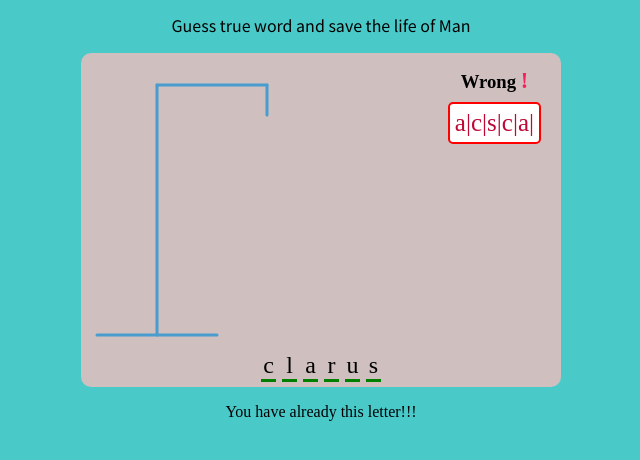
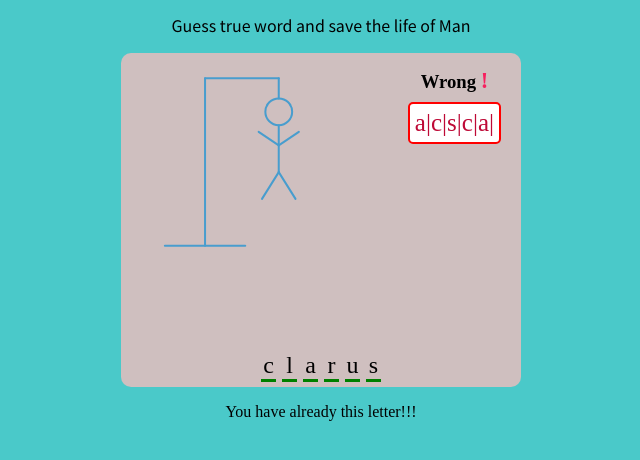
Before and after one commit to ibrahimkanber/Hangman-Game-1, a plain HTML site: page index.html in a window 1280 px wide. Shown: the part 150-610 px from the top of the page, without its empty margins (319-959 px from the left). Drawn offline with Linux system fonts and the light colour scheme.

Commit message:
viewbox attribute added

```diff
--- a/index.html
+++ b/index.html
@@ -11,7 +11,7 @@
 <h1>Hangman Game</h1>
 <p class="description">Guess true word and save the life of Man </p>
     <div class="main-container">
-            <svg class="figure-container">
+            <svg viewBox="200 10 90 400" class="figure-container">
                 <!---Rod-->
                 <line x1="0" y1="250" x2="120" y2="250" ></line>
                 <line x1="60" y1="0" x2="60" y2="250" ></line>
--- a/style.css
+++ b/style.css
@@ -39,7 +39,7 @@ h1{
 
 .main-container{
     /* border:1px solid red; */
-    width: 30rem;
+    width: 25rem;
     /* background-color: rgb(207, 182, 182); */
     background-color: rgb(207, 191, 191);
     border-radius: 10px;
@@ -117,9 +117,9 @@ h1{
     margin:0 3px;
 }
 
-.partOfFigure{
+/* .partOfFigure{
     display:none;
-}
+} */
 
 .final-message-container{
     background-color:rgba(0, 0, 0, 0.3);
```
